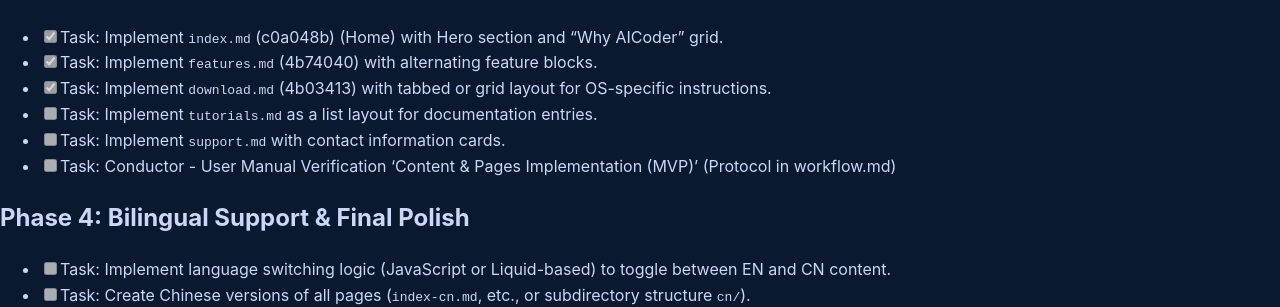
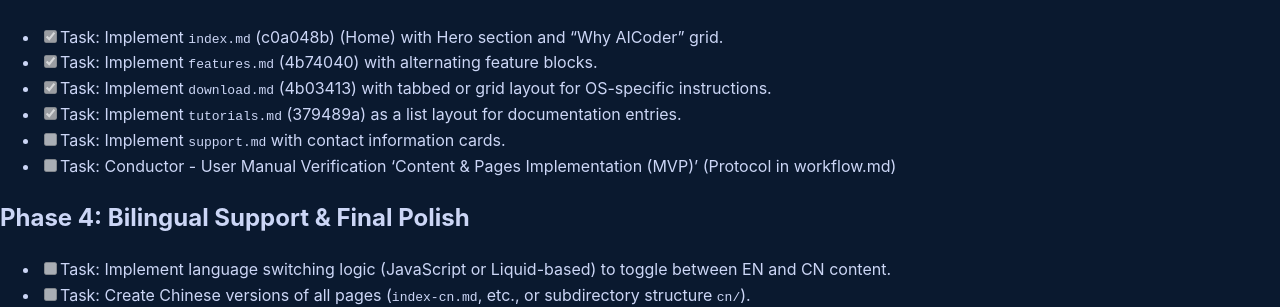
Before and after one commit to rapidaicoder/rapidaicoder.github.io, a Jekyll site: the page built from conductor/tracks/initial_setup_20260103/plan.md, in a window 1280 px wide and 1138 px high. Shown: the part 613-920 px from the top of the window. Built offline with Jekyll 4.4.1, drawn with Linux system fonts in a browser that asks for light colours; our own code applies the rules of GitHub Pages for plain Markdown files; a script that is not in the unit is left out.

Commit message:
conductor(plan): Mark task 'Implement tutorials page' as complete

```diff
--- a/conductor/tracks/initial_setup_20260103/plan.md
+++ b/conductor/tracks/initial_setup_20260103/plan.md
@@ -18,7 +18,7 @@
 - [x] Task: Implement `index.md` (c0a048b) (Home) with Hero section and "Why AICoder" grid.
 - [x] Task: Implement `features.md` (4b74040) with alternating feature blocks.
 - [x] Task: Implement `download.md` (4b03413) with tabbed or grid layout for OS-specific instructions.
-- [ ] Task: Implement `tutorials.md` as a list layout for documentation entries.
+- [x] Task: Implement `tutorials.md` (379489a) as a list layout for documentation entries.
 - [ ] Task: Implement `support.md` with contact information cards.
 - [ ] Task: Conductor - User Manual Verification 'Content & Pages Implementation (MVP)' (Protocol in workflow.md)
 
```
